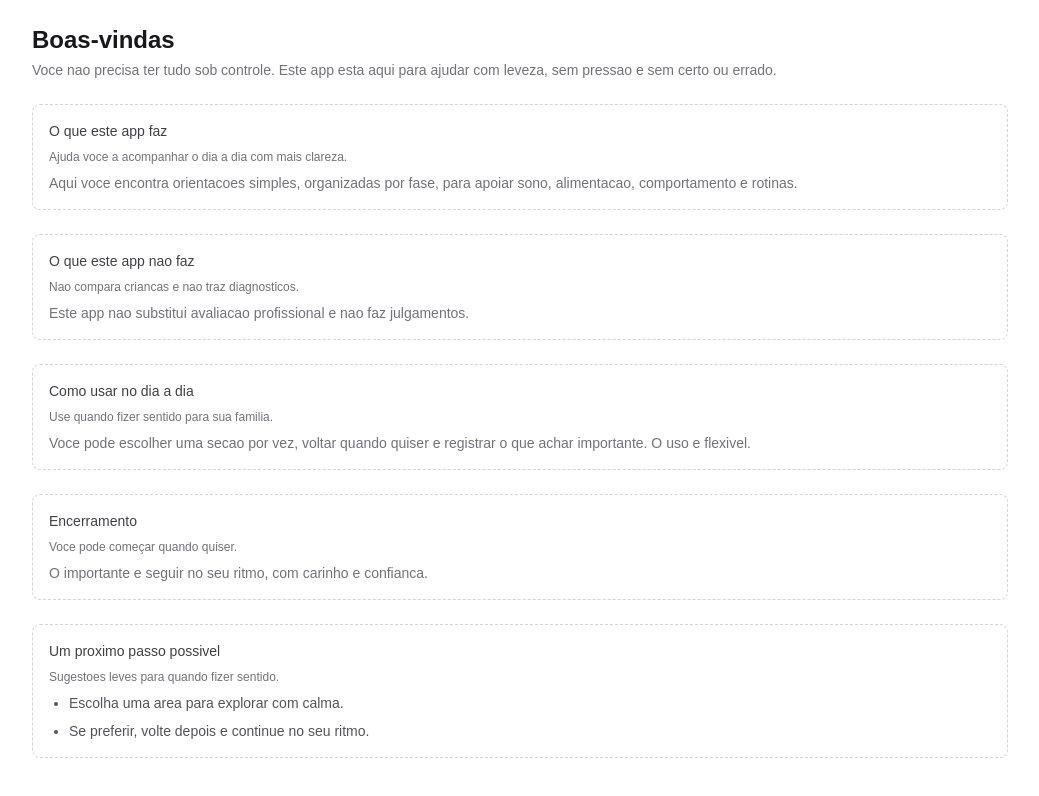
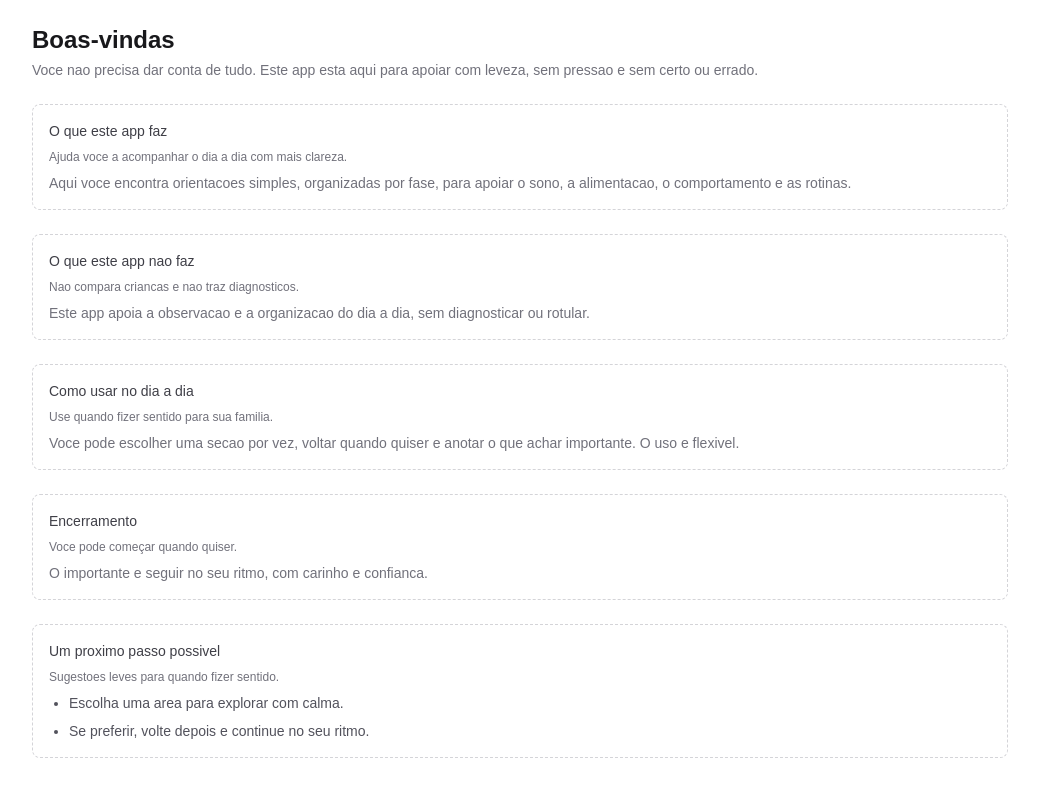
Before and after one commit to icaro2526/crescer-bemm, a Next.js app: page /onboarding in a window 1280 px wide. Shown: the top 796 px of the page, without its empty margins (120-1159 px from the left). Built offline with nearby package versions, Linux system fonts and the light colour scheme.

Commit message:
Refine onboarding tone
Co-authored-by: icaromanin123 <icaromanin123@gmail.com>

```diff
--- a/app/onboarding/page.tsx
+++ b/app/onboarding/page.tsx
@@ -8,8 +8,8 @@ export default function OnboardingPage() {
       <div className="space-y-1">
         <h1 className="text-2xl font-semibold">Boas-vindas</h1>
         <p className="text-sm text-zinc-500">
-          Voce nao precisa ter tudo sob controle. Este app esta aqui para ajudar
-          com leveza, sem pressao e sem certo ou errado.
+          Voce nao precisa dar conta de tudo. Este app esta aqui para apoiar com
+          leveza, sem pressao e sem certo ou errado.
         </p>
       </div>
 
@@ -19,7 +19,7 @@ export default function OnboardingPage() {
       >
         <p className="mt-2 text-sm text-zinc-500">
           Aqui voce encontra orientacoes simples, organizadas por fase, para
-          apoiar sono, alimentacao, comportamento e rotinas.
+          apoiar o sono, a alimentacao, o comportamento e as rotinas.
         </p>
       </PlaceholderCard>
 
@@ -28,7 +28,8 @@ export default function OnboardingPage() {
         description="Nao compara criancas e nao traz diagnosticos."
       >
         <p className="mt-2 text-sm text-zinc-500">
-          Este app nao substitui avaliacao profissional e nao faz julgamentos.
+          Este app apoia a observacao e a organizacao do dia a dia, sem
+          diagnosticar ou rotular.
         </p>
       </PlaceholderCard>
 
@@ -37,8 +38,8 @@ export default function OnboardingPage() {
         description="Use quando fizer sentido para sua familia."
       >
         <p className="mt-2 text-sm text-zinc-500">
-          Voce pode escolher uma secao por vez, voltar quando quiser e registrar
-          o que achar importante. O uso e flexivel.
+          Voce pode escolher uma secao por vez, voltar quando quiser e anotar o
+          que achar importante. O uso e flexivel.
         </p>
       </PlaceholderCard>
 
```
